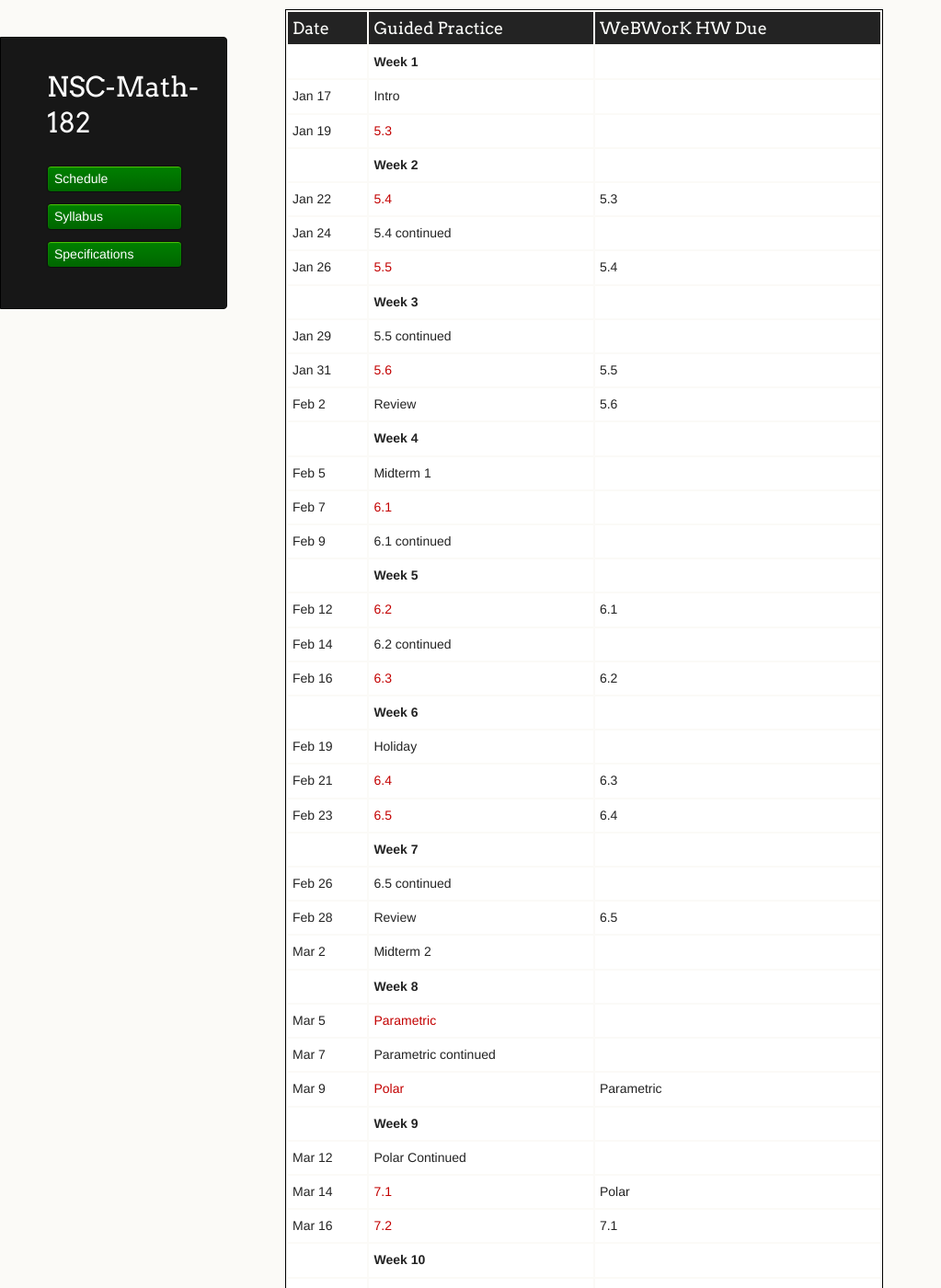
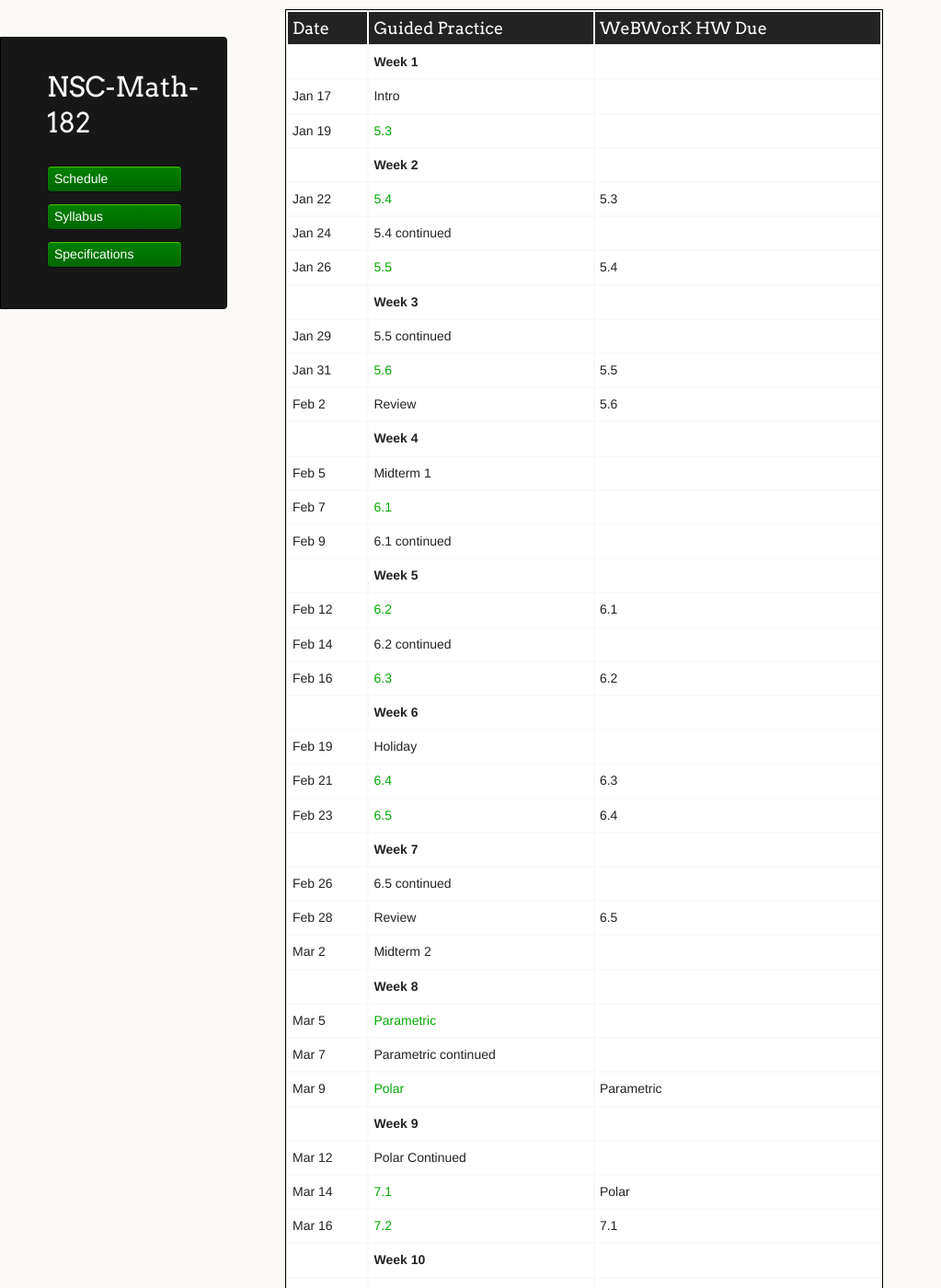
Before and after one commit to sergeballif/NSC-Math-182, a Jekyll site: the page built from index.md, in a window 1280 px wide and 1400 px high. Shown: the whole window at 92% size, without its empty margins (0-1023 px from the left). Built offline with Jekyll 4.4.1, drawn with Linux system fonts in a browser that asks for light colours; the repository's description, which GitHub fills in, is left out.

Commit message:
more color tweaks

```diff
--- a/_sass/jekyll-theme-dinky.scss
+++ b/_sass/jekyll-theme-dinky.scss
@@ -76,7 +76,7 @@ h4, h5, h6 {
 }
 
 a {
-  color:#C30000;
+  color:#00aa00;
   font-weight:200;
   text-decoration:none;
 }
```
Also changed, not shown: 2 other files.
